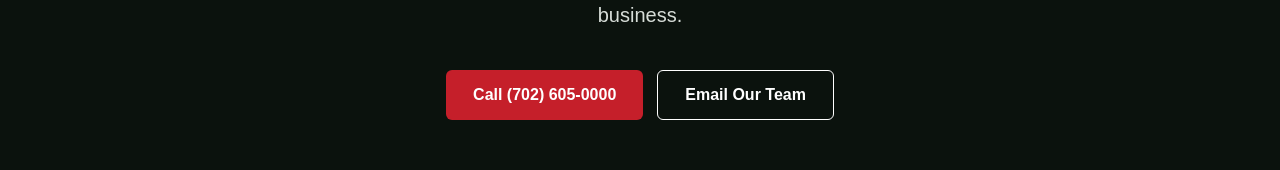
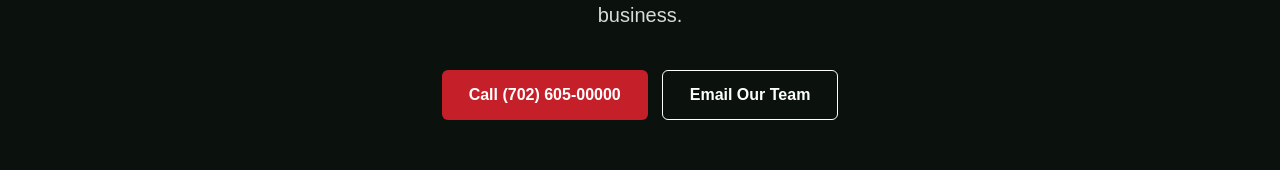
Before and after one commit to powdabam/aligneditp-website, a Next.js app: page / in a window 1280 px wide. Shown: the part 464-634 px from the top of the page. Built offline with nearby package versions, Linux system fonts and the light colour scheme.

Commit message:
Build Aligned IT Partners homepage

```diff
--- a/app/page.tsx
+++ b/app/page.tsx
@@ -112,7 +112,7 @@ export default function Home() {
               fontWeight: 700,
             }}
           >
-            Call (702) 605-0000
+            Call (702) 605-00000
           </a>
 
           <a
```
